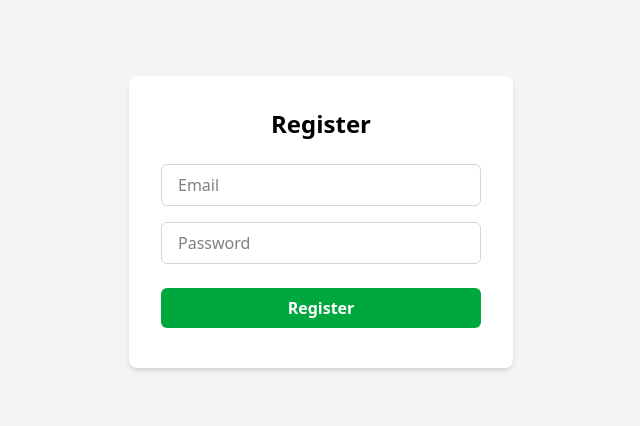
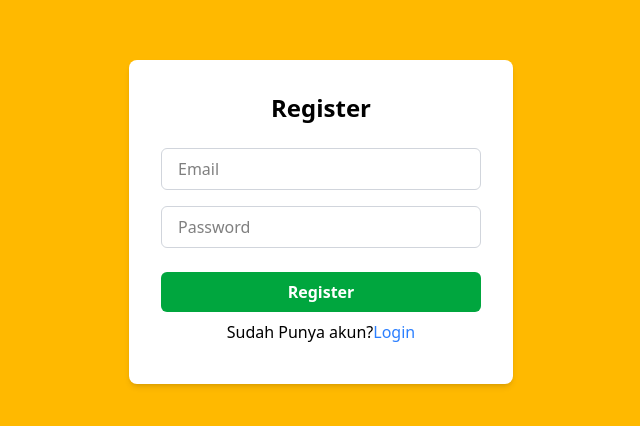
Before and after one commit to awafpg/Mini-Project, a React (Vite) app: page /register in a window 1280 px wide. Shown: the part 178-604 px from the top of the page, without its empty margins (319-959 px from the left). Built offline with nearby package versions, Linux system fonts and the light colour scheme.

Commit message:
fix styling

```diff
--- a/src/pages/NotFound/NotFound.jsx
+++ b/src/pages/NotFound/NotFound.jsx
@@ -1,7 +1,19 @@
 import React from "react";
+import { Link } from "react-router-dom";
 
 const NotFound = () => {
-  return <div>NotFound</div>;
+  return (
+    <div className="min-h-screen flex flex-col items-center justify-center bg-amber-400 text-white px-4">
+      <h1 className="text-6xl font-bold mb-4">404</h1>
+      <p className="text-xl mb-6">Oops! Page not found.</p>
+      <Link
+        to="/"
+        className="px-6 py-2 bg-white text-amber-500 font-semibold rounded hover:bg-gray-100 transition"
+      >
+        Go Home
+      </Link>
+    </div>
+  );
 };
 
 export default NotFound;
--- a/src/pages/RegisterPage/index.jsx
+++ b/src/pages/RegisterPage/index.jsx
@@ -33,7 +33,7 @@ function RegisterPage() {
   };
 
   return (
-    <div className="flex items-center justify-center min-h-screen bg-gray-100">
+    <div className="flex items-center justify-center min-h-screen bg-amber-400">
       <form
         onSubmit={handleRegister}
         className="bg-white p-8 rounded-lg shadow-md w-full max-w-sm"
@@ -61,6 +61,14 @@ function RegisterPage() {
         >
           Register
         </button>
+        <div className="flex justify-center">
+          <p className="pt-2">
+            Sudah Punya akun?
+            <a href="/login" className="text-blue-500">
+              Login
+            </a>
+          </p>
+        </div>
         <p className={`p-1 ${collorMessage}`}>{message}</p>
       </form>
     </div>
--- a/src/pages/SinglePage/index.jsx
+++ b/src/pages/SinglePage/index.jsx
@@ -1,6 +1,6 @@
 import axios from "axios";
 import { useEffect, useState } from "react";
-import { Navigate, useNavigate, useParams } from "react-router-dom";
+import { useNavigate, useParams } from "react-router-dom";
 import Breadcrumb from "../../components/Breadcrumb";
 
 const SinglePage = () => {
@@ -10,13 +10,20 @@ const SinglePage = () => {
 
   const handleUserDetail = async (id) => {
     try {
-      const response = await axios.get(`https://reqres.in/api/users/${id}`);
+      const response = await axios.get(`https://reqres.in/api/users/${id}`, {
+        headers: { "x-api-key": "reqres-free-v1" },
+      });
       setSelectedUser(response.data.data);
 
       console.log("🚀 ~ handleUserDetail ~ response:", response);
     } catch (error) {
       console.error("Failed to fetch user details:", error);
     }
+  };
+
+  const handleLogout = () => {
+    localStorage.removeItem("token");
+    navigate("/login");
   };
   useEffect(() => {
     if (id) {
@@ -26,7 +33,16 @@ const SinglePage = () => {
 
   return (
     <div className="bg-amber-400 h-screen">
-      <Breadcrumb />
+      <div className="flex justify-end">
+        <Breadcrumb />
+        <div
+          onClick={() => {
+            handleLogout();
+          }}
+        >
+          Logout
+        </div>
+      </div>
       {selectedUser ? (
         <div className="p-2 text-white">
           <button className="p-10" onClick={() => navigate(-1)}>
--- a/src/pages/UserPage/index.jsx
+++ b/src/pages/UserPage/index.jsx
@@ -28,16 +28,17 @@ const UserPage = () => {
     }
   };
 
+  const handleLogout = () => {
+    localStorage.removeItem("token");
+    navigate("/login");
+  };
   const handlePrev = () => {
     setPage((prev) => prev - 1);
   };
   const handleNext = () => {
     setPage((prev) => prev + 1);
   };
-  const handleLogout = () => {
-    localStorage.removeItem("token");
-    navigate("/login");
-  };
+
   useEffect(() => {
     getUsers(page);
   }, [page]);
```
Also changed, not shown: 1 other file (tests, documents, lock files or other folders).
